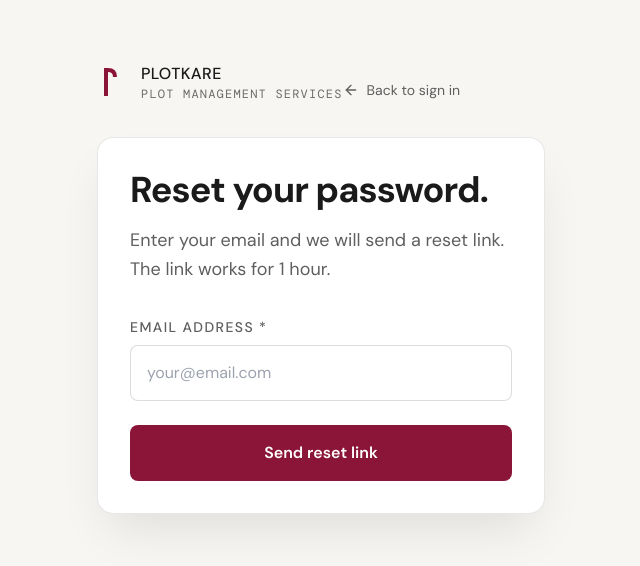
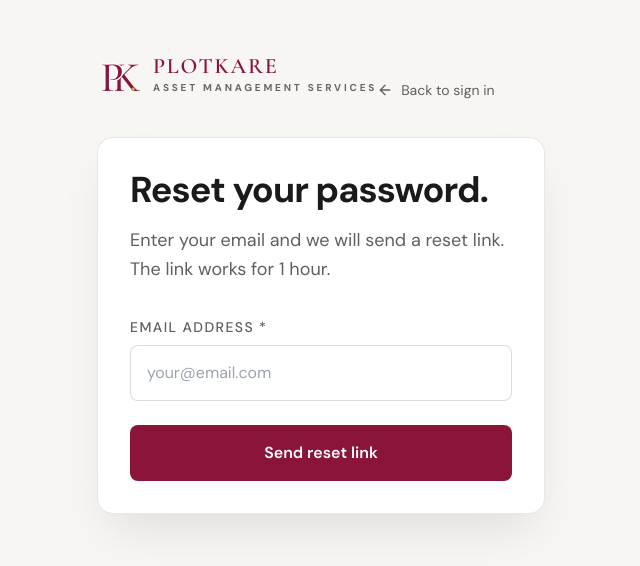
Before and after one commit to amritpatro/PLotKare-2026-1, a Next.js app: page /forgot-password in a window 1280 px wide. Shown: the top 566 px of the page, without its empty margins (319-959 px from the left). Built offline with nearby package versions, Linux system fonts and the light colour scheme; no server answers.

Commit message:
feat: add premium PlotKare monogram logo

```diff
--- a/components/logo.tsx
+++ b/components/logo.tsx
@@ -4,40 +4,72 @@ type LogoMarkProps = {
   variant?: 'default' | 'light'
 }
 
+type LogoMonogramProps = {
+  variant?: 'default' | 'light'
+  size?: number
+}
+
+function LogoMonogram({ variant = 'default', size = 44 }: LogoMonogramProps) {
+  const cutout = variant === 'light' ? '#0F0F0F' : '#FFFFFF'
+
+  return (
+    <svg
+      width={size}
+      height={size}
+      viewBox="0 0 100 100"
+      fill="none"
+      xmlns="http://www.w3.org/2000/svg"
+      className="shrink-0"
+      aria-hidden="true"
+      focusable="false"
+    >
+      <g
+        fontSize="96"
+        fontWeight="500"
+        style={{ fontFamily: 'var(--font-cormorant), Georgia, serif' }}
+      >
+        <text x="35" y="85" fill="#8B1538">
+          K
+        </text>
+        <text
+          x="8"
+          y="85"
+          fill="#8B1538"
+          stroke={cutout}
+          strokeWidth="6"
+          paintOrder="stroke fill"
+          strokeLinejoin="round"
+        >
+          P
+        </text>
+        <circle cx="82" cy="80" r="4" fill="#C9A962" />
+      </g>
+    </svg>
+  )
+}
+
 export function LogoMark({ variant = 'default' }: LogoMarkProps) {
   const titleClass =
     variant === 'light'
-      ? 'font-sans text-base font-semibold tracking-wide text-white'
-      : 'font-sans text-base font-medium tracking-wide text-foreground'
+      ? 'font-serif text-[22px] font-semibold leading-[0.85] tracking-[0.08em] text-white'
+      : 'font-serif text-[22px] font-semibold leading-[0.85] tracking-[0.08em] text-primary'
   const subtitleClass =
     variant === 'light'
-      ? 'font-mono text-xs tracking-widest text-white/65'
-      : 'font-mono text-xs tracking-widest text-muted-foreground'
+      ? 'font-sans text-[10px] font-bold uppercase tracking-[0.28em] text-white/70'
+      : 'font-sans text-[10px] font-bold uppercase tracking-[0.28em] text-foreground/65'
 
   return (
-    <div className="flex items-center gap-3" role="img" aria-label="PlotKare — Plot management services">
-      {/* Geometric P Mark */}
-      <svg
-        width="32"
-        height="32"
-        viewBox="0 0 32 32"
-        fill="none"
-        xmlns="http://www.w3.org/2000/svg"
-        className="flex-shrink-0"
-      >
-        {/* Vertical rectangle */}
-        <rect x="7" y="2" width="4" height="28" fill="#8B1538" />
-        {/* Quarter-circle arc (top right) */}
-        <path
-          d="M 11 2 Q 20 2 20 11 L 16 11 Q 16 6 11 6 Z"
-          fill="#8B1538"
-        />
-      </svg>
+    <div
+      className="flex items-center gap-3"
+      role="img"
+      aria-label="PlotKare — Asset management services"
+      data-testid="plotkare-logo"
+    >
+      <LogoMonogram variant={variant} />
 
-      {/* Text Branding */}
-      <div className="flex flex-col">
+      <div className="flex min-w-0 flex-col justify-center gap-1">
         <span className={titleClass}>PLOTKARE</span>
-        <span className={subtitleClass}>PLOT MANAGEMENT SERVICES</span>
+        <span className={subtitleClass}>ASSET MANAGEMENT SERVICES</span>
       </div>
     </div>
   )
@@ -48,19 +80,33 @@ export function LogoMarkSmall() {
     <svg
       width="32"
       height="32"
-      viewBox="0 0 32 32"
+      viewBox="0 0 100 100"
       fill="none"
       xmlns="http://www.w3.org/2000/svg"
       role="img"
       aria-label="PlotKare logo"
     >
-      {/* Vertical rectangle */}
-      <rect x="7" y="2" width="4" height="28" fill="#8B1538" />
-      {/* Quarter-circle arc (top right) */}
-      <path
-        d="M 11 2 Q 20 2 20 11 L 16 11 Q 16 6 11 6 Z"
-        fill="#8B1538"
-      />
+      <g
+        fontSize="96"
+        fontWeight="500"
+        style={{ fontFamily: 'var(--font-cormorant), Georgia, serif' }}
+      >
+        <text x="35" y="85" fill="#8B1538">
+          K
+        </text>
+        <text
+          x="8"
+          y="85"
+          fill="#8B1538"
+          stroke="#FFFFFF"
+          strokeWidth="6"
+          paintOrder="stroke fill"
+          strokeLinejoin="round"
+        >
+          P
+        </text>
+        <circle cx="82" cy="80" r="4" fill="#C9A962" />
+      </g>
     </svg>
   )
 }
--- a/components/navigation.tsx
+++ b/components/navigation.tsx
@@ -50,6 +50,7 @@ export function Navigation() {
 
     const previousOverflow = document.body.style.overflow
     const main = document.querySelector('main')
+    const menuButton = menuButtonRef.current
     document.body.style.overflow = 'hidden'
     main?.setAttribute('inert', '')
     closeButtonRef.current?.focus()
@@ -85,7 +86,7 @@ export function Navigation() {
       document.removeEventListener('keydown', handleKeyDown)
       document.body.style.overflow = previousOverflow
       main?.removeAttribute('inert')
-      menuButtonRef.current?.focus()
+      menuButton?.focus()
     }
   }, [isMobileMenuOpen])
 
@@ -143,7 +144,7 @@ export function Navigation() {
             </Link>
 
             {/* Desktop Navigation */}
-            <div className="hidden flex-1 items-center justify-center gap-4 xl:gap-5 2xl:gap-7 lg:flex">
+            <div className="hidden flex-1 items-center justify-center gap-5 2xl:gap-7 xl:flex">
               {primaryNavLinks.map((link) => (
                 <Link
                   key={link.href}
@@ -173,7 +174,7 @@ export function Navigation() {
             </div>
 
             {/* CTA */}
-            <div className="hidden shrink-0 items-center gap-4 xl:gap-6 lg:flex">
+            <div className="hidden shrink-0 items-center gap-6 xl:flex">
               <Link
                 href="/signup"
                 className="premium-nav-link font-sans text-sm font-medium text-primary transition-colors hover:text-primary/90"
@@ -192,7 +193,7 @@ export function Navigation() {
             <button
               ref={menuButtonRef}
               onClick={() => setIsMobileMenuOpen(true)}
-              className="premium-interactive flex h-10 w-10 items-center justify-center rounded-sm lg:hidden"
+              className="premium-interactive flex h-10 w-10 items-center justify-center rounded-sm xl:hidden"
               aria-label="Open menu"
               aria-expanded={isMobileMenuOpen}
               aria-controls={MOBILE_MENU_ID}
```
